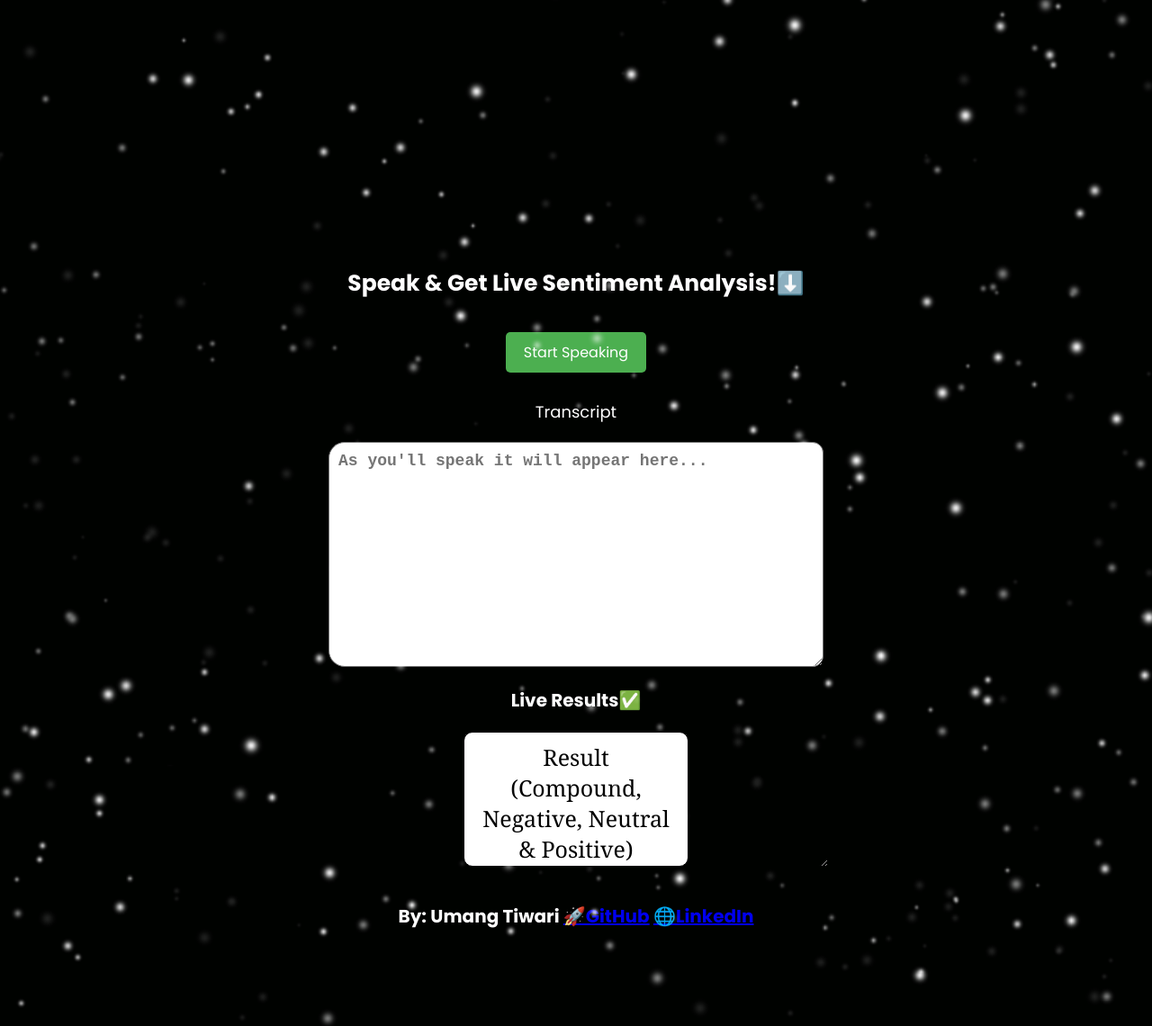
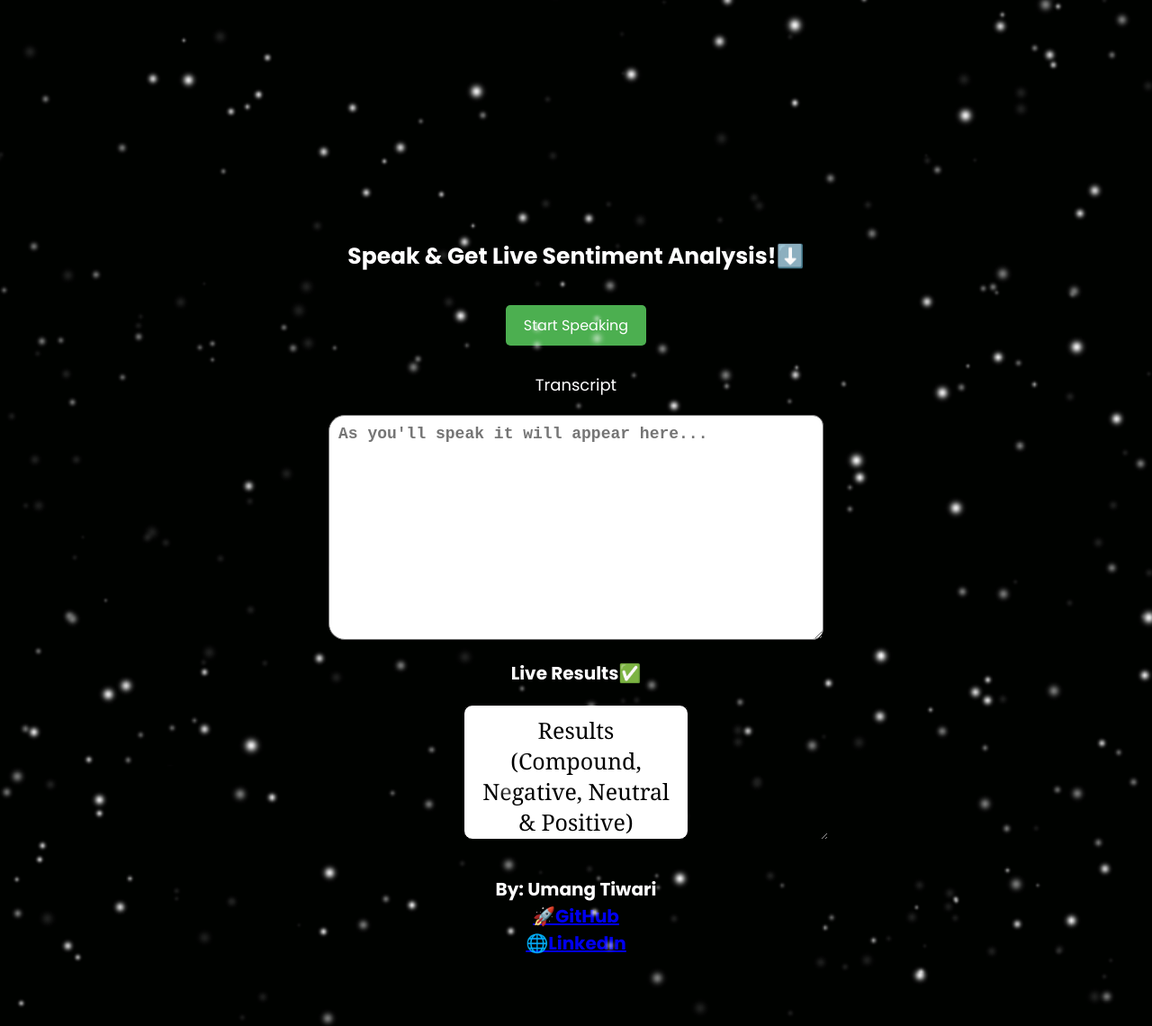
Before and after one commit to umangmtiwari/Sentiment-Analysis, a Flask app: page / in a window 1280 px wide. Shown: the whole page at 90% size. Run offline with Flask 3, Linux system fonts and the light colour scheme.

Commit message:
Update index.html

```diff
--- a/templates/index.html
+++ b/templates/index.html
@@ -197,9 +197,9 @@
             </div>
             <h4>Live Results✅</h4>
             <div id="results">
-                <p2 id="sentiment">Result <br>(Compound, Negative, Neutral & Positive)</p2>
+                <p2 id="sentiment">Results<br>(Compound, Negative, Neutral & Positive)</p2>
             </div><br>
-            <h4>By: Umang Tiwari <a href="https://github.com/umangmtiwari">🚀GitHub</a> <a href="https://www.linkedin.com/in/umang-tiwari-252616210/">🌐LinkedIn</a></h4>
+            <h4>By: Umang Tiwari<br> <a href="https://github.com/umangmtiwari">🚀GitHub</a> <br><a href="https://www.linkedin.com/in/umang-tiwari-252616210/">🌐LinkedIn</a></h4>
         </div>
         <div class="star star1"></div>
         <div class="star star2"></div>
```
